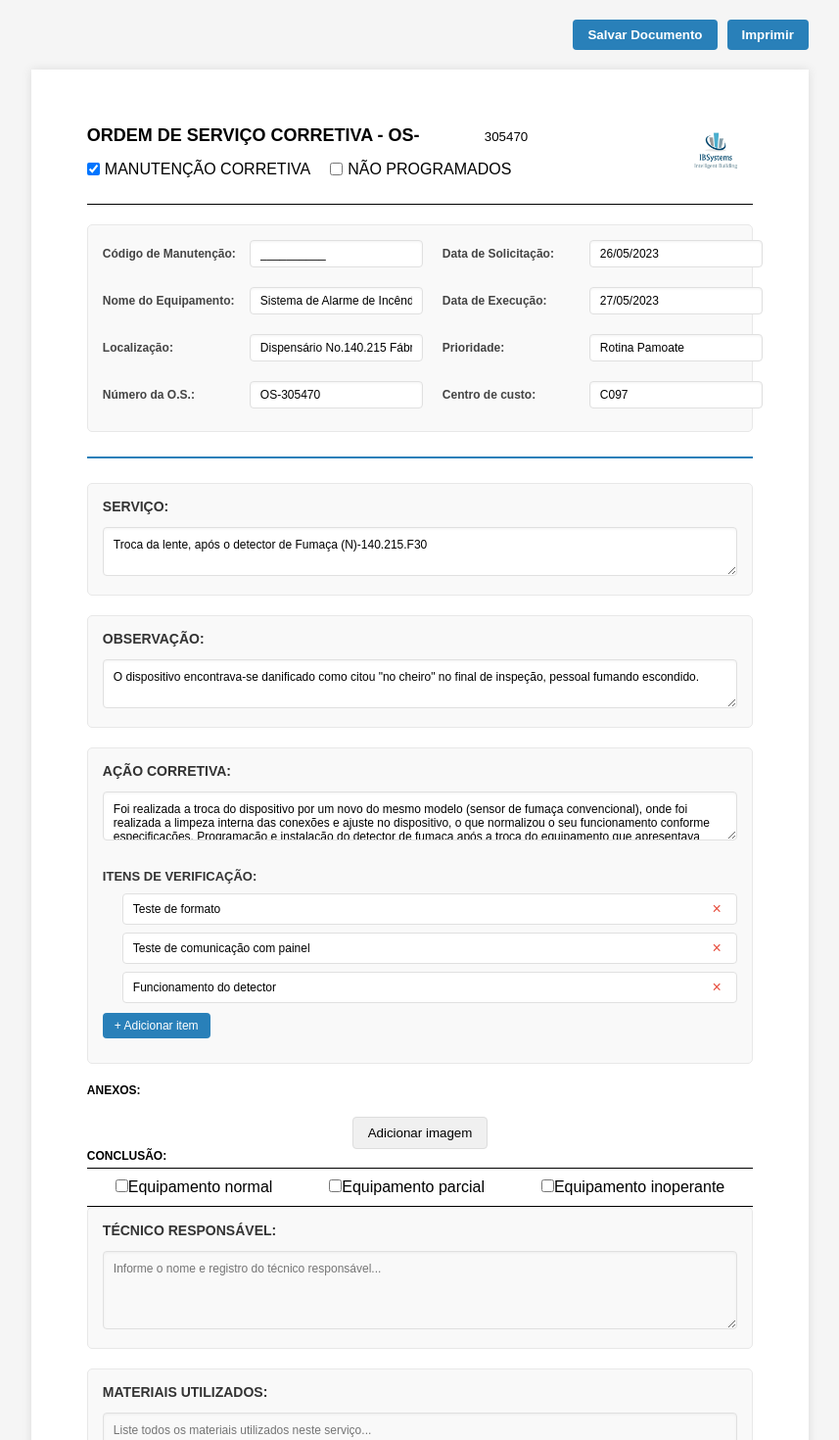
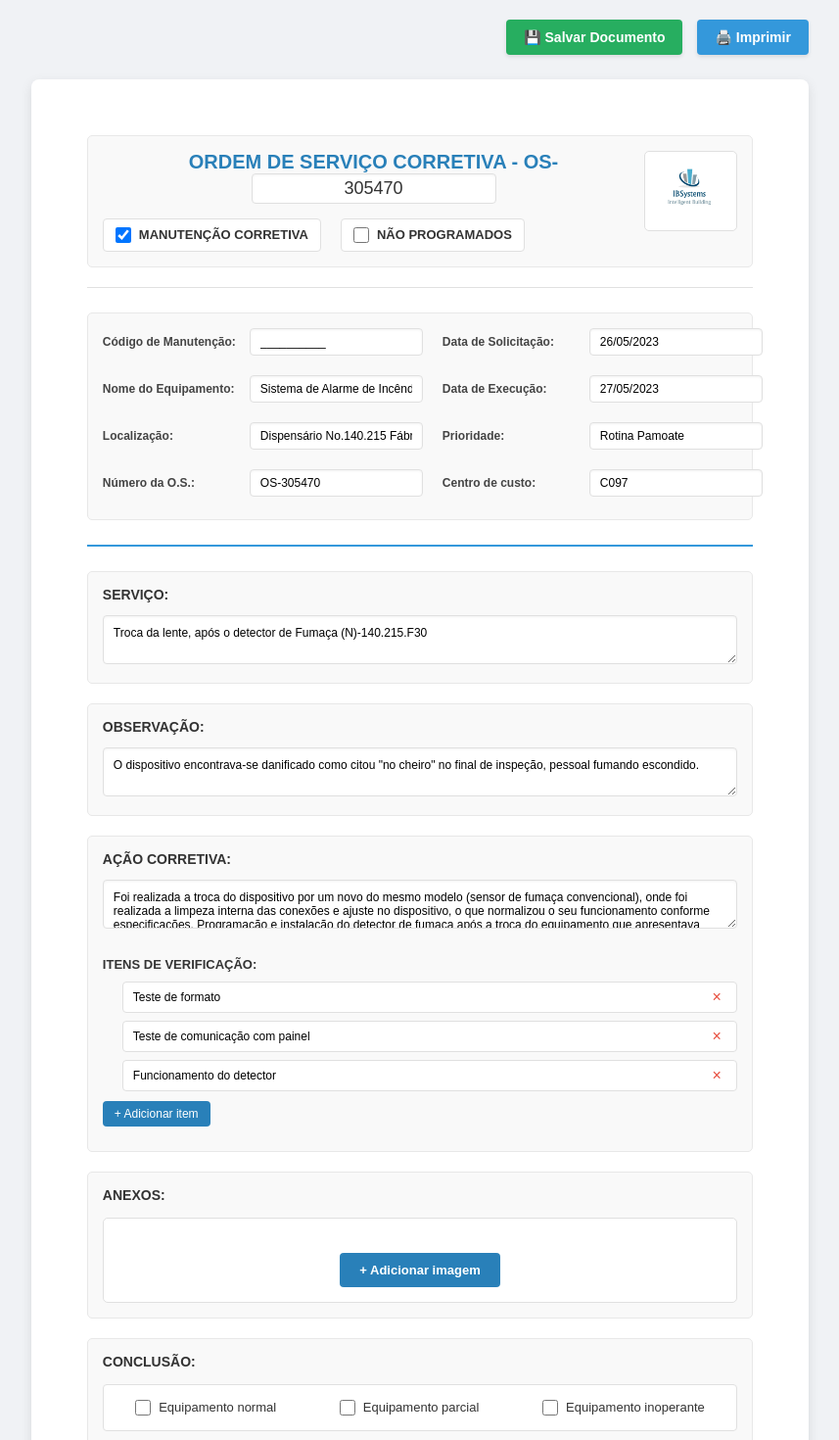
Before and after one commit to caiquemiranda/automation-reports-maintenance, a React (Create React App) app in the folder ordem-servico-corretiva/os-only-front/: page / in a window 1280 px wide. Shown: the top 1470 px of the page at 98% size, without its empty margins (211-1068 px from the left). Built offline with nearby package versions, Linux system fonts and the light colour scheme.

Commit message:
Melhora a seção de conclusão com novos estilos e ajustes de layout, incluindo margens, padding e formatação dos rótulos das opções de conclusão.

```diff
--- a/ordem-servico-corretiva/os-only-front/src/App.css
+++ b/ordem-servico-corretiva/os-only-front/src/App.css
@@ -6,8 +6,9 @@
 }
 
 body {
-  background-color: #f5f5f5;
+  background-color: #f0f2f5;
   padding: 20px;
+  color: #333;
 }
 
 .main-container {
@@ -21,7 +22,8 @@ body {
   min-height: 29.7cm;
   padding: 1.5cm;
   margin: 0 auto;
-  box-shadow: 0 0 10px rgba(0, 0, 0, 0.1);
+  box-shadow: 0 4px 12px rgba(0, 0, 0, 0.1);
+  border-radius: 8px;
 }
 
 .header {
@@ -64,13 +66,13 @@ body {
 
 .divider {
   height: 1px;
-  background-color: black;
-  margin: 10px 0 20px;
+  background-color: #e0e0e0;
+  margin: 15px 0 25px;
 }
 
 .strong-divider {
   height: 2px;
-  background-color: #2980b9;
+  background-color: #3498db;
   margin: 25px 0;
 }
 
@@ -128,6 +130,7 @@ body {
     box-shadow: none;
     width: 100%;
     padding: 0.5cm;
+    border-radius: 0;
   }
 
   button.remove-attachment {
@@ -138,12 +141,25 @@ body {
     display: none !important;
   }
 
-  input, textarea, [contenteditable="true"] {
+  input,
+  textarea {
     border: none !important;
     outline: none !important;
+    box-shadow: none !important;
   }
 
   .attachment-container {
     border: none !important;
   }
+
+  .info-section,
+  .conclusion-section,
+  .attachment-section,
+  .header,
+  .responsavel-material-section div {
+    background-color: white !important;
+    border: none !important;
+    box-shadow: none !important;
+    padding: 0 !important;
+  }
 }
--- a/ordem-servico-corretiva/os-only-front/src/components/AttachmentSection.js
+++ b/ordem-servico-corretiva/os-only-front/src/components/AttachmentSection.js
@@ -20,31 +20,70 @@ const AttachmentSection = ({ anexos, onAddAttachment, onRemoveAttachment, onChan
     };
 
     return (
-        <div className="attachment-section">
-            <div className="section-label">ANEXOS:</div>
-            <div className="attachment-container">
-                <div id="image-attachments" style={{ display: 'flex', flexWrap: 'wrap', gap: '15px', marginBottom: '15px' }}>
+        <div className="attachment-section" style={{
+            marginBottom: '20px',
+            padding: '15px',
+            backgroundColor: '#f9f9f9',
+            borderRadius: '5px',
+            border: '1px solid #e8e8e8'
+        }}>
+            <div style={{
+                fontWeight: 'bold',
+                fontSize: '14px',
+                marginBottom: '15px',
+                color: '#333'
+            }}>
+                ANEXOS:
+            </div>
+
+            <div className="attachment-container" style={{
+                padding: '15px',
+                backgroundColor: 'white',
+                borderRadius: '5px',
+                border: '1px solid #e0e0e0'
+            }}>
+                <div id="image-attachments" style={{
+                    display: 'flex',
+                    flexWrap: 'wrap',
+                    gap: '15px',
+                    marginBottom: '20px'
+                }}>
                     {anexos.map((anexo) => (
-                        <div key={anexo.id} className="attachment-item" style={{ position: 'relative', width: '200px', border: '1px solid #ddd', borderRadius: '4px', overflow: 'hidden' }}>
+                        <div key={anexo.id} className="attachment-item" style={{
+                            position: 'relative',
+                            width: '200px',
+                            border: '1px solid #e0e0e0',
+                            borderRadius: '6px',
+                            overflow: 'hidden',
+                            boxShadow: '0 2px 4px rgba(0,0,0,0.05)',
+                            transition: 'transform 0.2s, box-shadow 0.2s',
+                        }}>
                             <img
                                 src={anexo.url}
                                 alt="Anexo"
                                 className="attachment-image"
-                                style={{ width: '100%', height: '150px', objectFit: 'cover', display: 'block' }}
+                                style={{
+                                    width: '100%',
+                                    height: '150px',
+                                    objectFit: 'cover',
+                                    display: 'block',
+                                    borderBottom: '1px solid #f0f0f0'
+                                }}
                             />
                             <textarea
                                 className="attachment-description"
                                 value={anexo.description}
                                 onChange={(e) => handleDescriptionChange(anexo.id, e)}
+                                placeholder="Descrição do anexo..."
                                 style={{
-                                    padding: '5px',
+                                    padding: '8px',
                                     fontSize: '12px',
                                     minHeight: '40px',
                                     width: '100%',
                                     border: 'none',
-                                    borderTop: '1px solid #eee',
+                                    outline: 'none',
                                     resize: 'vertical',
-                                    outline: 'none'
+                                    backgroundColor: '#fafafa'
                                 }}
                             />
                             <button
@@ -52,39 +91,50 @@ const AttachmentSection = ({ anexos, onAddAttachment, onRemoveAttachment, onChan
                                 onClick={() => onRemoveAttachment(anexo.id)}
                                 style={{
                                     position: 'absolute',
-                                    top: '5px',
-                                    right: '5px',
-                                    width: '20px',
-                                    height: '20px',
+                                    top: '8px',
+                                    right: '8px',
+                                    width: '24px',
+                                    height: '24px',
                                     borderRadius: '50%',
-                                    backgroundColor: 'rgba(255, 0, 0, 0.7)',
+                                    backgroundColor: 'rgba(231, 76, 60, 0.85)',
                                     color: 'white',
                                     border: 'none',
                                     cursor: 'pointer',
                                     display: 'flex',
                                     alignItems: 'center',
                                     justifyContent: 'center',
-                                    fontSize: '12px'
+                                    fontSize: '14px',
+                                    boxShadow: '0 1px 3px rgba(0,0,0,0.2)'
                                 }}
                             >
-                                X
+                                ×
                             </button>
                         </div>
                     ))}
                 </div>
-                <div className="attachment-controls" style={{ display: 'flex', justifyContent: 'center' }}>
+                <div className="attachment-controls" style={{
+                    display: 'flex',
+                    justifyContent: 'center'
+                }}>
                     <button
                         className="btn-attachment"
                         onClick={handleAddClick}
                         style={{
-                            padding: '8px 15px',
-                            backgroundColor: '#f0f0f0',
-                            border: '1px solid #ddd',
+                            padding: '10px 20px',
+                            backgroundColor: '#2980b9',
+                            color: 'white',
+                            border: 'none',
                             borderRadius: '4px',
-                            cursor: 'pointer'
+                            cursor: 'pointer',
+                            fontSize: '13px',
+                            fontWeight: 'bold',
+                            display: 'flex',
+                            alignItems: 'center',
+                            gap: '8px',
+                            transition: 'background-color 0.3s'
                         }}
                     >
-                        Adicionar imagem
+                        + Adicionar imagem
                     </button>
                     <input
                         type="file"
--- a/ordem-servico-corretiva/os-only-front/src/components/ConclusionSection.js
+++ b/ordem-servico-corretiva/os-only-front/src/components/ConclusionSection.js
@@ -6,41 +6,100 @@ const ConclusionSection = ({ conclusao, onChange }) => {
   };
 
   return (
-    <div className="conclusion-section">
-      <div className="section-label">CONCLUSÃO:</div>
+    <div className="conclusion-section" style={{
+      marginBottom: '20px',
+      padding: '15px',
+      backgroundColor: '#f9f9f9',
+      borderRadius: '5px',
+      border: '1px solid #e8e8e8'
+    }}>
+      <div style={{
+        fontWeight: 'bold',
+        fontSize: '14px',
+        marginBottom: '15px',
+        color: '#333'
+      }}>
+        CONCLUSÃO:
+      </div>
+
       <div className="conclusion-options" style={{
         display: 'flex',
         justifyContent: 'space-around',
-        borderTop: '1px solid black',
-        borderBottom: '1px solid black',
-        padding: '10px 0'
+        padding: '15px 0',
+        backgroundColor: 'white',
+        borderRadius: '4px',
+        border: '1px solid #e0e0e0'
       }}>
-        <div className="conclusion-option">
+        <div className="conclusion-option" style={{
+          display: 'flex',
+          alignItems: 'center',
+          gap: '8px'
+        }}>
           <input
             type="checkbox"
             id="equipamento-normal"
             checked={conclusao.equipamentoNormal}
             onChange={() => handleCheckboxChange('equipamentoNormal')}
+            style={{
+              width: '16px',
+              height: '16px',
+              cursor: 'pointer'
+            }}
           />
-          <label htmlFor="equipamento-normal">Equipamento normal</label>
+          <label
+            htmlFor="equipamento-normal"
+            style={{fontSize: '13px', cursor: 'pointer'}}
+          >
+            Equipamento normal
+          </label>
         </div>
-        <div className="conclusion-option">
+
+        <div className="conclusion-option" style={{
+          display: 'flex',
+          alignItems: 'center',
+          gap: '8px'
+        }}>
           <input
             type="checkbox"
             id="equipamento-parcial"
             checked={conclusao.equipamentoParcial}
             onChange={() => handleCheckboxChange('equipamentoParcial')}
+            style={{
+              width: '16px',
+              height: '16px',
+              cursor: 'pointer'
+            }}
           />
-          <label htmlFor="equipamento-parcial">Equipamento parcial</label>
+          <label
+            htmlFor="equipamento-parcial"
+            style={{fontSize: '13px', cursor: 'pointer'}}
+          >
+            Equipamento parcial
+          </label>
         </div>
-        <div className="conclusion-option">
+
+        <div className="conclusion-option" style={{
+          display: 'flex',
+          alignItems: 'center',
+          gap: '8px'
+        }}>
           <input
             type="checkbox"
             id="equipamento-inop"
             checked={conclusao.equipamentoInoperante}
             onChange={() => handleCheckboxChange('equipamentoInoperante')}
+            style={{
+              width: '16px',
+              height: '16px',
+              cursor: 'pointer'
+            }}
           />
-          <label htmlFor="equipamento-inop">Equipamento inoperante</label>
+          <label
+            htmlFor="equipamento-inop"
+            style={{fontSize: '13px', cursor: 'pointer'}}
+          >
+            Equipamento inoperante
+          </label>
         </div>
       </div>
     </div>
--- a/ordem-servico-corretiva/os-only-front/src/components/EditControls.js
+++ b/ordem-servico-corretiva/os-only-front/src/components/EditControls.js
@@ -1,44 +1,49 @@
 import React from 'react';
 
 const EditControls = ({ onSave, onPrint }) => {
+    const buttonStyle = {
+        padding: '10px 18px',
+        color: 'white',
+        border: 'none',
+        borderRadius: '4px',
+        cursor: 'pointer',
+        fontWeight: 'bold',
+        fontSize: '14px',
+        display: 'flex',
+        alignItems: 'center',
+        gap: '8px',
+        transition: 'background-color 0.3s, transform 0.1s',
+        boxShadow: '0 2px 4px rgba(0,0,0,0.1)'
+    };
+
     return (
         <div className="edit-buttons" style={{
             display: 'flex',
             justifyContent: 'flex-end',
-      gap: '10px',
-      marginBottom: '20px'
+            gap: '15px',
+            marginBottom: '25px'
         }}>
             <button
                 id="btn-save"
                 className="btn-action"
                 onClick={onSave}
                 style={{
-          padding: '8px 15px',
-          backgroundColor: '#2980b9',
-          color: 'white',
-          border: 'none',
-          borderRadius: '4px',
-          cursor: 'pointer',
-          fontWeight: 'bold'
+                    ...buttonStyle,
+                    backgroundColor: '#27ae60',
                 }}
             >
-        Salvar Documento
+                💾 Salvar Documento
             </button>
             <button
                 id="btn-print"
                 className="btn-action"
                 onClick={onPrint}
                 style={{
-          padding: '8px 15px',
-          backgroundColor: '#2980b9',
-          color: 'white',
-          border: 'none',
-          borderRadius: '4px',
-          cursor: 'pointer',
-          fontWeight: 'bold'
+                    ...buttonStyle,
+                    backgroundColor: '#3498db',
                 }}
             >
-        Imprimir
+                🖨️ Imprimir
             </button>
         </div>
     );
--- a/ordem-servico-corretiva/os-only-front/src/components/Header.js
+++ b/ordem-servico-corretiva/os-only-front/src/components/Header.js
@@ -15,9 +15,23 @@ const Header = ({ numeroOs, manutencaoCorretiva, naoProgramados, onChange }) =>
   };
 
   return (
-    <div className="header">
+    <div className="header" style={{
+      display: 'flex',
+      justifyContent: 'space-between',
+      alignItems: 'flex-start',
+      marginBottom: '20px',
+      padding: '15px',
+      backgroundColor: '#f9f9f9',
+      borderRadius: '5px',
+      border: '1px solid #e8e8e8'
+    }}>
       <div className="title">
-        <h1 className="text-center">
+        <h1 className="text-center" style={{
+          fontSize: '20px',
+          marginBottom: '15px',
+          color: '#2980b9',
+          fontWeight: 'bold'
+        }}>
           ORDEM DE SERVIÇO CORRETIVA - OS-
           <input
             type="text"
@@ -27,39 +41,96 @@ const Header = ({ numeroOs, manutencaoCorretiva, naoProgramados, onChange }) =>
             style={{
               display: 'inline-block',
               minWidth: '60px',
-              borderBottom: '1px dashed #ccc',
-              background: 'transparent',
-              border: 'none',
+              border: '1px solid #e0e0e0',
+              borderRadius: '4px',
+              padding: '4px 8px',
+              background: 'white',
               outline: 'none',
-              textAlign: 'center'
+              textAlign: 'center',
+              fontSize: '18px',
+              boxShadow: '0 1px 3px rgba(0,0,0,0.05) inset',
+              color: '#333'
             }}
           />
         </h1>
-        <div className="checkboxes">
-          <div className="checkbox-item">
+        <div className="checkboxes" style={{
+          display: 'flex',
+          gap: '20px',
+          marginTop: '15px'
+        }}>
+          <div className="checkbox-item" style={{
+            display: 'flex',
+            alignItems: 'center',
+            gap: '8px',
+            backgroundColor: 'white',
+            padding: '8px 12px',
+            borderRadius: '4px',
+            border: '1px solid #e0e0e0'
+          }}>
             <input
               type="checkbox"
               id="manutencao"
               name="manutencao"
               checked={manutencaoCorretiva}
               onChange={() => handleCheckboxChange('manutencaoCorretiva')}
+              style={{
+                width: '16px',
+                height: '16px',
+                cursor: 'pointer'
+              }}
             />
-            <label htmlFor="manutencao">MANUTENÇÃO CORRETIVA</label>
+            <label htmlFor="manutencao" style={{
+              fontSize: '13px',
+              fontWeight: 'bold',
+              cursor: 'pointer'
+            }}>
+              MANUTENÇÃO CORRETIVA
+            </label>
           </div>
-          <div className="checkbox-item">
+          <div className="checkbox-item" style={{
+            display: 'flex',
+            alignItems: 'center',
+            gap: '8px',
+            backgroundColor: 'white',
+            padding: '8px 12px',
+            borderRadius: '4px',
+            border: '1px solid #e0e0e0'
+          }}>
             <input
               type="checkbox"
               id="naoprogramados"
               name="naoprogramados"
               checked={naoProgramados}
               onChange={() => handleCheckboxChange('naoProgramados')}
+              style={{
+                width: '16px',
+                height: '16px',
+                cursor: 'pointer'
+              }}
             />
-            <label htmlFor="naoprogramados">NÃO PROGRAMADOS</label>
+            <label htmlFor="naoprogramados" style={{
+              fontSize: '13px',
+              fontWeight: 'bold',
+              cursor: 'pointer'
+            }}>
+              NÃO PROGRAMADOS
+            </label>
           </div>
         </div>
       </div>
-      <div className="logo">
-        <img src={logo} alt="IBSystems Logo" className="logo-img" />
+      <div className="logo" style={{
+        display: 'flex',
+        flexDirection: 'column',
+        alignItems: 'center',
+        padding: '10px',
+        backgroundColor: 'white',
+        borderRadius: '5px',
+        border: '1px solid #e0e0e0'
+      }}>
+        <img src={logo} alt="IBSystems Logo" className="logo-img" style={{
+          maxWidth: '120px',
+          maxHeight: '60px'
+        }} />
       </div>
     </div>
   );
```
Lines whose indentation alone changed are shown as unchanged.
